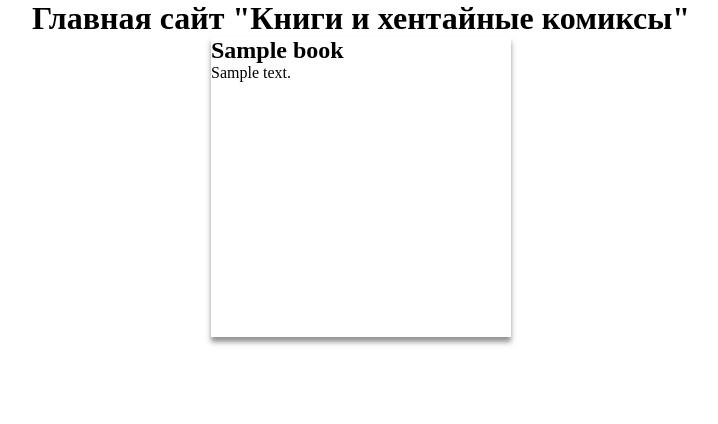
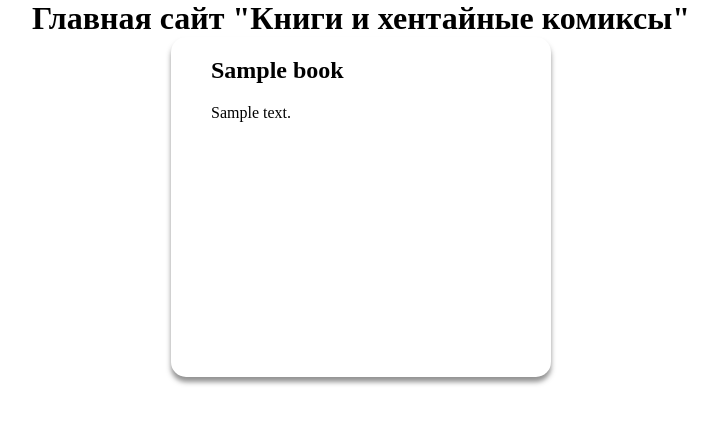
Before and after one commit to MelFxrd/django, a Django app: page /products/ in a window 1280 px wide. Shown: the part 70-494 px from the top of the page, without its empty margins (279-997 px from the left). Run offline with Django 5.2, Linux system fonts and the light colour scheme; tables that the repository leaves empty hold one stand-in row (values such as "Sample post").

Commit message:
Изменены стили главной страницы

```diff
--- a/static/style.css
+++ b/static/style.css
@@ -13,12 +13,25 @@ body {
 .wrap {
     display: flex;
     flex-wrap: wrap;
+    gap: 30px;
+    justify-content: center;
 }
 
 .card {
     width: 300px;
     height: 300px;
     box-shadow: 0 5px 5px rgba(40, 40, 40, 0.5);
+    border-radius: 15px;
+    padding: 20px 40px;
+}
+
+.title-card {
+    margin-bottom: 20px;
+}
+
+.desc-card {
+    height: 220px;
+    overflow-y: scroll;
 }
 
 header {
```
